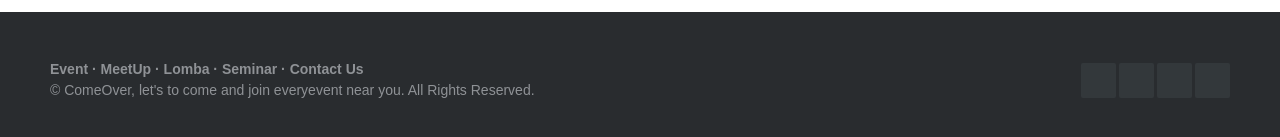
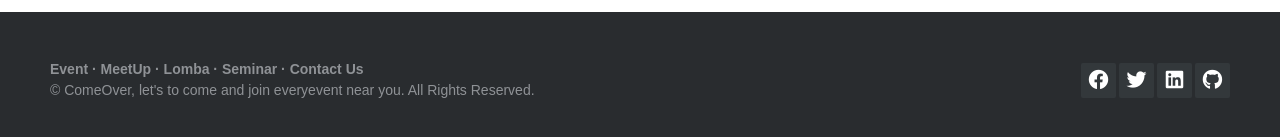
Before and after one commit to masaditya/come-over-frontend, an Angular app: page /landing in a window 1280 px wide. Shown: the part 1563-1700 px from the top of the page. Built offline with nearby package versions, Linux system fonts and the light colour scheme; a web font is replaced by a local one.

Commit message:
fix footer

```diff
--- a/src/app/components/footer/footer.component.html
+++ b/src/app/components/footer/footer.component.html
@@ -1,24 +1,20 @@
 <footer class="footer-distributed">
-
   <div class="footer-right">
-
     <a class="icon-facebook" targer="_blank" href="https://www.facebook.com">
-      <i class="fa fa-facebook"></i>
+      <i class="fab fa-facebook"></i>
     </a>
     <a class="icon-twitter" targer="_blank" href="https://www.twitter.com">
-      <i class="fa fa-twitter"></i>
+      <i class="fab fa-twitter"></i>
     </a>
     <a class="icon-instagram" targer="_blank" href="https://www.instagram.com">
-      <i class="fa fa-linkedin"></i>
+      <i class="fab fa-linkedin"></i>
     </a>
     <a class="icon-github" targer="_blank" href="https://www.github.com">
-      <i class="fa fa-github"></i>
+      <i class="fab fa-github"></i>
     </a>
-
   </div>
 
   <div class="footer-left">
-
     <p class="footer-links">
       <a href="#">Event</a>
       ·
@@ -31,7 +27,9 @@
       <a href="#">Contact Us</a>
     </p>
 
-    <p>&copy; ComeOver, let's to come and join everyevent near you. All Rights Reserved. </p>
+    <p>
+      &copy; ComeOver, let's to come and join everyevent near you. All Rights
+      Reserved.
+    </p>
   </div>
-
 </footer>
```
